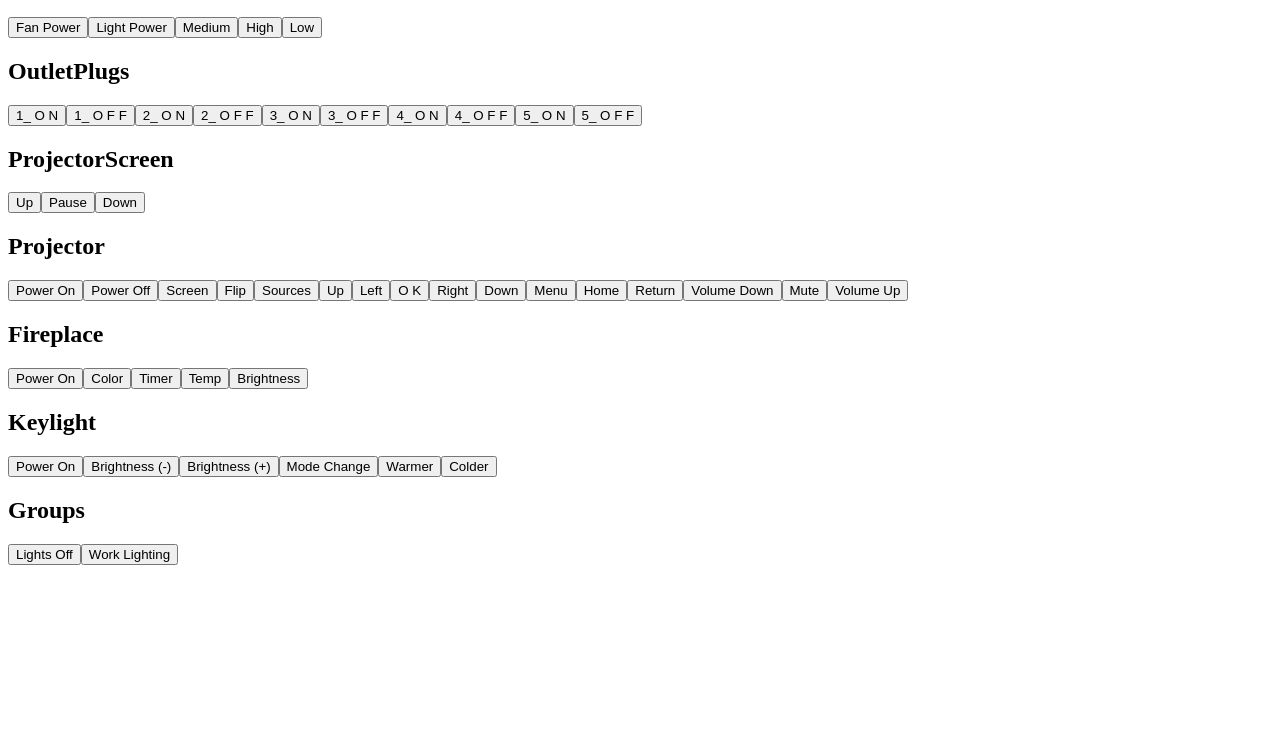
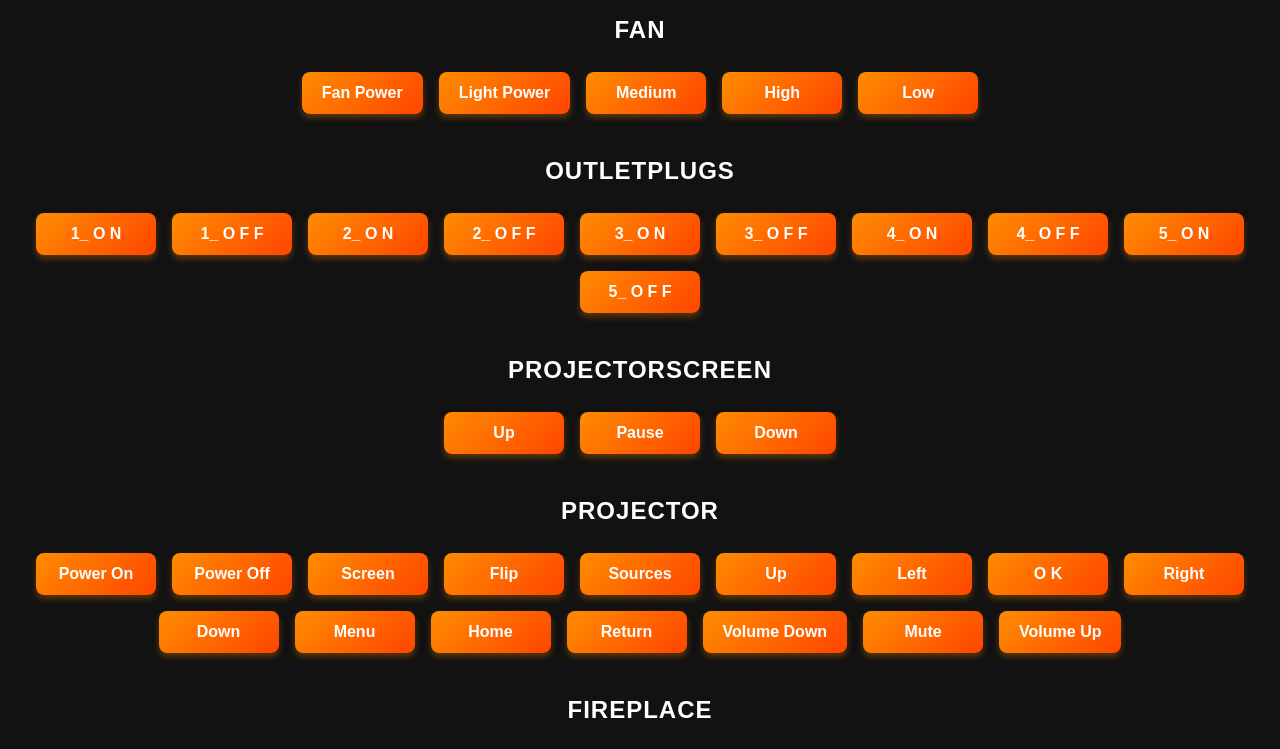
Before and after one commit to tkauf32/flipperRemote, a website: page app/public/index.html in a window 1280 px wide. Shown: the part 110-859 px from the top of the page. Before the commit the page ends 800 px from the top, so only its background shows below. Drawn offline with nearby package versions, Linux system fonts and the light colour scheme; no server answers.

Commit message:
changed styles

```diff
--- a/app/public/index.html
+++ b/app/public/index.html
@@ -6,6 +6,7 @@
     <title>Flipper Remote</title>
     <script defer src="/socket.io/socket.io.js"></script>
     <script defer src="script.js"></script>
+    <link rel="stylesheet" href="style/styles.css">
 </head>
 <body>
     <h1>Flipper Remote Control</h1>
--- a/app/public/script.js
+++ b/app/public/script.js
@@ -1,8 +1,6 @@
 const socket = io(); // Connect to the server
 
 document.addEventListener('DOMContentLoaded', async function () {
-
-    const buttons = document.querySelectorAll('.remote-button');
 
     const buttonsContainer = document.getElementById('buttons-container');
 
--- a/app/public/style/styles.css
+++ b/app/public/style/styles.css
@@ -1,45 +1,62 @@
-/* style.css */
-html, body {
-    /* height: 100%; */
-    height: 100vh;
-    margin: 0;
-    padding: 0;
+/* Global Styles */
+body {
+    background-color: #121212;
+    color: #ffffff;
+    font-family: Arial, sans-serif;
+    text-align: center;
+    padding: 20px;
+}
+
+/* Headings */
+h1 {
+    font-size: 2rem;
+    margin-bottom: 20px;
+}
+
+h2 {
+    font-size: 1.5rem;
+    margin-top: 20px;
+    text-transform: uppercase;
+    letter-spacing: 1px;
+}
+
+/* Buttons Container */
+#buttons-container {
     display: flex;
     flex-direction: column;
     align-items: center;
-    justify-content: center;
-    background-color: #0D0D0D;
-    color: #FFFFFF;
+    gap: 15px;
 }
 
-
-button {
-    padding: 20px 40px;
-    margin-top: 20px;
-    font-size: 1.2em;
-    cursor: pointer;
+/* Button Group Styling */
+.button-group {
+    background: rgba(255, 255, 255, 0.1);
+    padding: 15px;
+    border-radius: 10px;
+    width: 80%;
+    max-width: 600px;
 }
 
-#upButton {
-    position: absolute;
-    left: 50%;
-    bottom: 12.5%;  /* Places the button 12.5% above the bottom edge */
-    transform: translate(-50%, 50%); /* Offsets the button so its center is at that point */
+/* Remote Buttons */
+.remote-button {
+    background: linear-gradient(135deg, #ff8c00, #ff4500);
+    color: white;
+    border: none;
+    padding: 12px 20px;
+    margin: 8px;
+    font-size: 1rem;
+    font-weight: bold;
+    border-radius: 8px;
+    cursor: pointer;
+    transition: all 0.3s ease;
+    display: inline-block;
+    min-width: 120px;
+    box-shadow: 0 4px 6px rgba(255, 140, 0, 0.3);
+}
 
-    /* Base styling for the button */
-    color: white; /* Text fille color */
-    -webkit-text-stroke: rgba(169, 169, 169, 0.3);/* Text stroke: 1px thick black border */
-    padding: 40px 20px;
-    font-size: 2.5em;
-    font-weight: bold;
-    cursor: pointer;
-    border: 2px solid rgba(169, 169, 169, 0.3);
-    border-radius: 120px;
-    background-color: rgba(169, 169, 169, 0.6);
-
-    /* Brings button to above iframe */
-    z-index: 1;
-
-    /* Smooth transition for the active effect */
-    transition: transform 0.1s ease, background-color 0.1s ease;
+/* Hover Effect */
+.remote-button:hover {
+    background: linear-gradient(135deg, #ff4500, #ff8c00);
+    box-shadow: 0 6px 12px rgba(255, 140, 0, 0.5);
+    transform: scale(1.05);
 }
```
